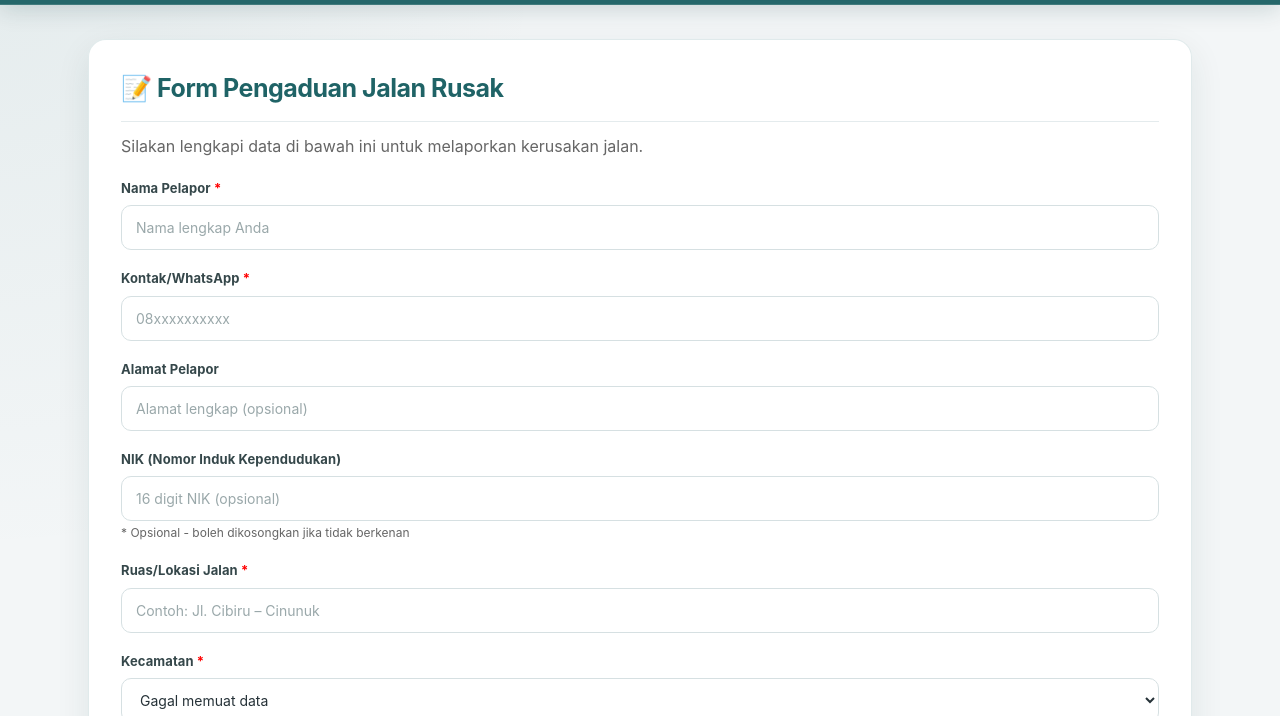
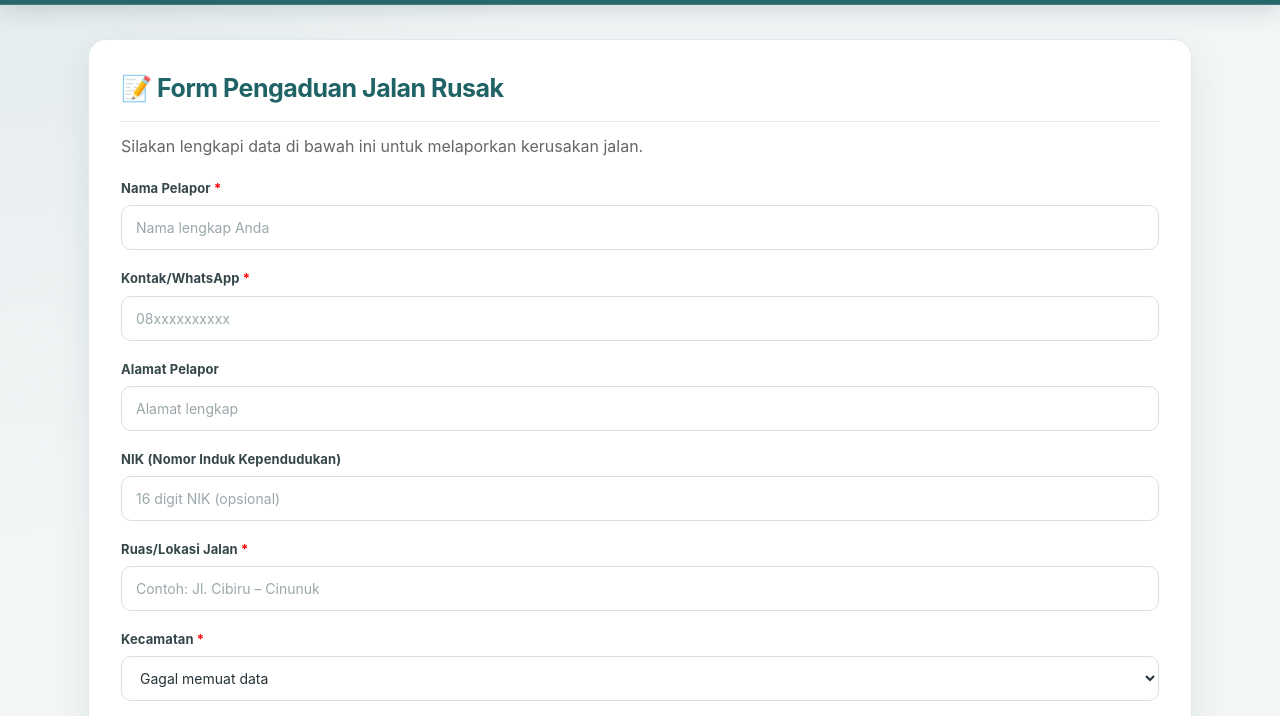
Before and after one commit to uptdcileunyi/pengaduan-masyarakat, a plain HTML site: page index.html in a window 1280 px wide. Shown: the part 72-788 px from the top of the page. Drawn offline with Linux system fonts and the light colour scheme; no server answers.

Commit message:
Update index.html

```diff
--- a/index.html
+++ b/index.html
@@ -310,11 +310,11 @@ tbody tr:nth-child(even){background:#fbfdfd}tbody tr:hover{background:#f0f8f8}tb
         <input type="tel" id="hp" required placeholder="08xxxxxxxxxx">
 
         <label>Alamat Pelapor</label>
-        <input type="text" id="alamat" placeholder="Alamat lengkap (opsional)">
+        <input type="text" id="alamat" placeholder="Alamat lengkap">
 
         <label>NIK (Nomor Induk Kependudukan)</label>
         <input type="text" id="nik" placeholder="16 digit NIK (opsional)" maxlength="16">
-        <div style="font-size: 12px; color: #666; margin-top: 3px;">* Opsional - boleh dikosongkan jika tidak berkenan</div>
+        <div style="font-size: 12px; color: #666; margin-top: 3px;"></div>
 
         <label>Ruas/Lokasi Jalan <span style="color:red">*</span></label>
         <input type="text" id="ruas" required placeholder="Contoh: Jl. Cibiru – Cinunuk">
```
